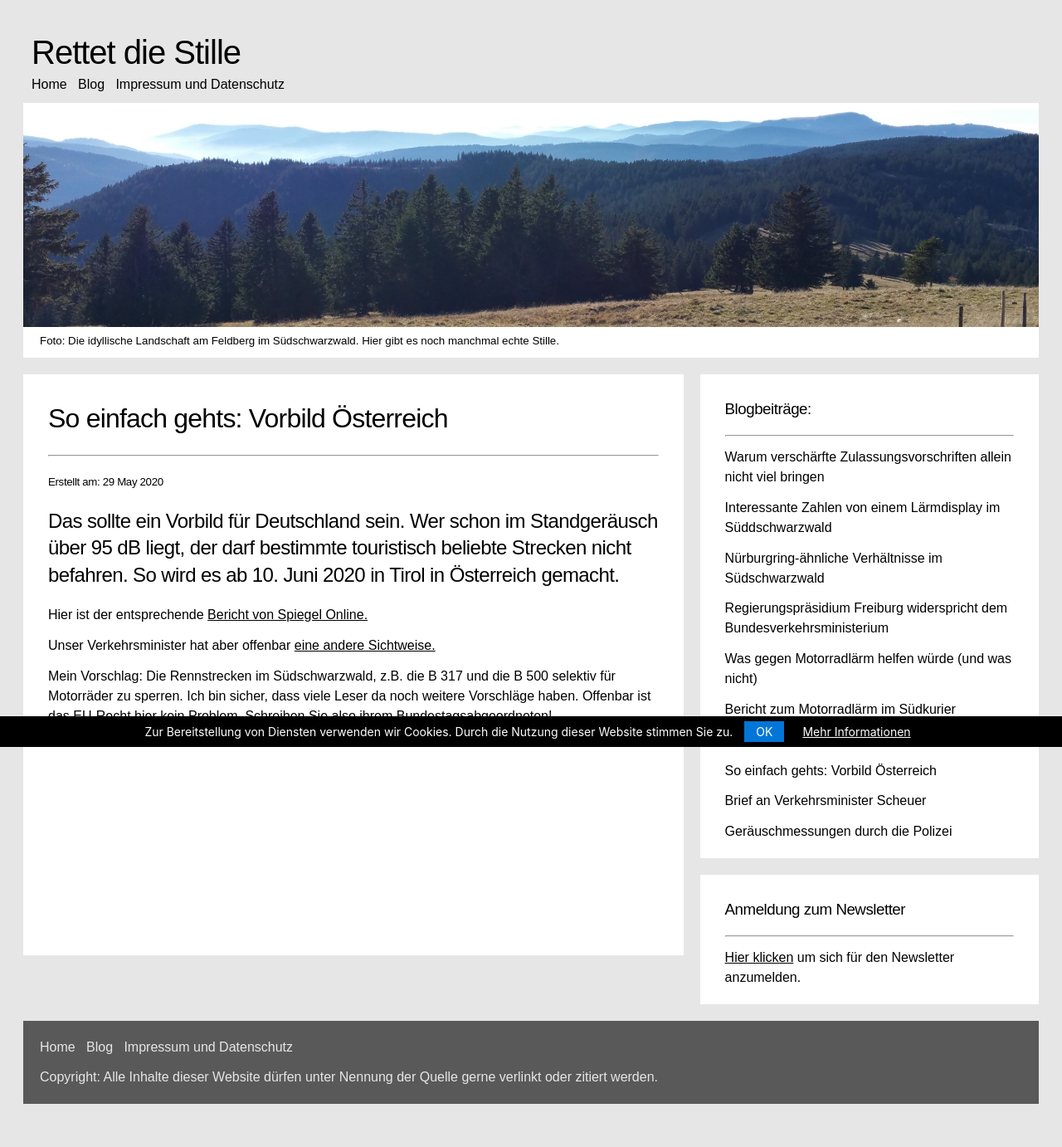
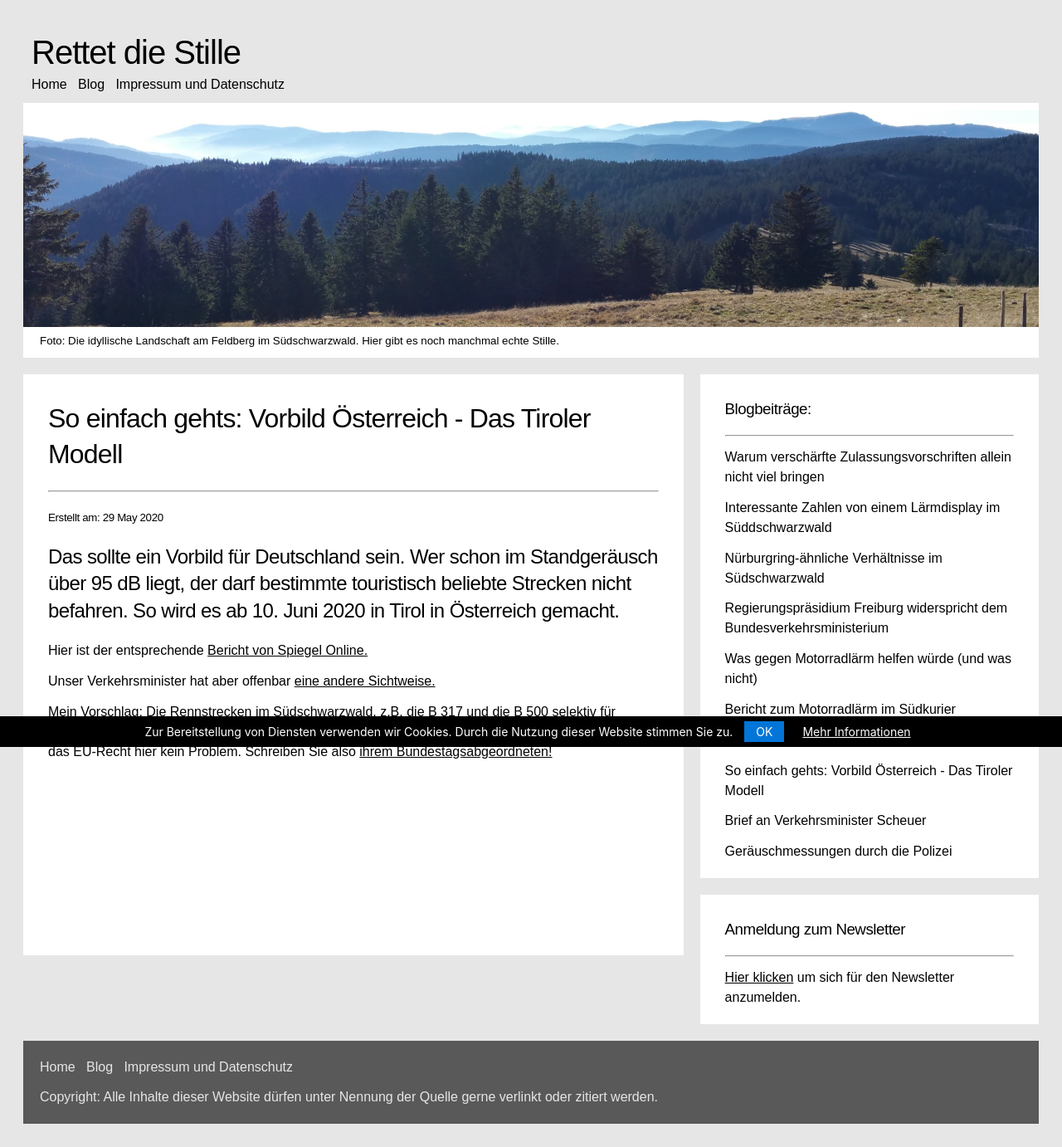
Before and after one commit to rettet-die-stille/rettet-die-stille.github.io, a Jekyll site: the page built from _posts/2020-05-29-So-einfach-gehts-Vorbild-Oesterreich.md, in a window 1280 px wide. Shown: the whole page at 83% size. Built offline with Jekyll 4.4.1, drawn with Linux system fonts in a browser that asks for light colours; before the commit the page ends 1358 px from its top, so only the background shows below that.

Commit message:
Update 2020-05-29-So-einfach-gehts-Vorbild-Oesterreich.md

```diff
--- a/_posts/2020-05-29-So-einfach-gehts-Vorbild-Oesterreich.md
+++ b/_posts/2020-05-29-So-einfach-gehts-Vorbild-Oesterreich.md
@@ -1,6 +1,6 @@
 ---
 layout: post
-title: "So einfach gehts: Vorbild Österreich"
+title: "So einfach gehts: Vorbild Österreich - Das Tiroler Modell"
 date: 2020-05-29
 shorttext: "Das sollte ein Vorbild für Deutschland sein. Wer schon im Standgeräusch über 95 dB liegt, der darf bestimmte touristisch beliebte Strecken nicht befahren. So wird es ab  10. Juni 2020 in Tirol in Österreich gemacht."
 ---
```
